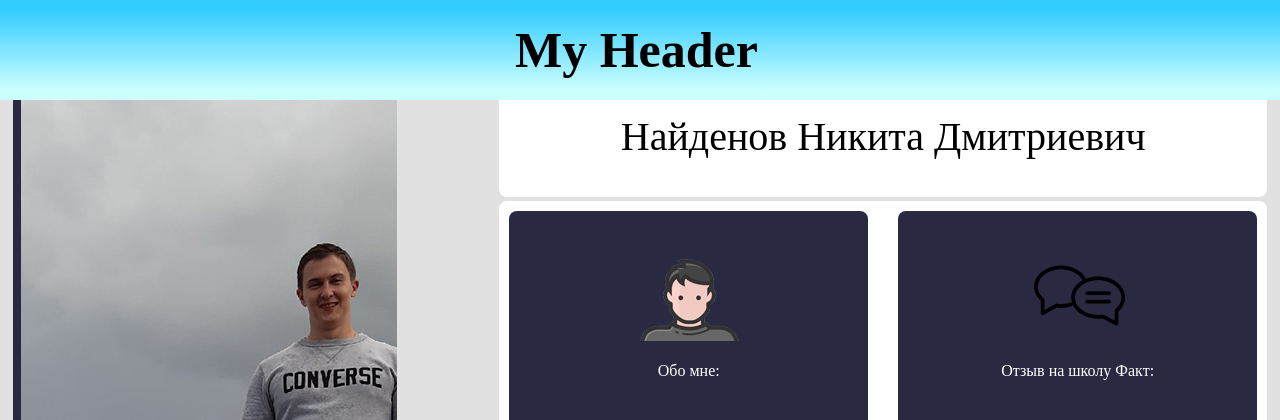
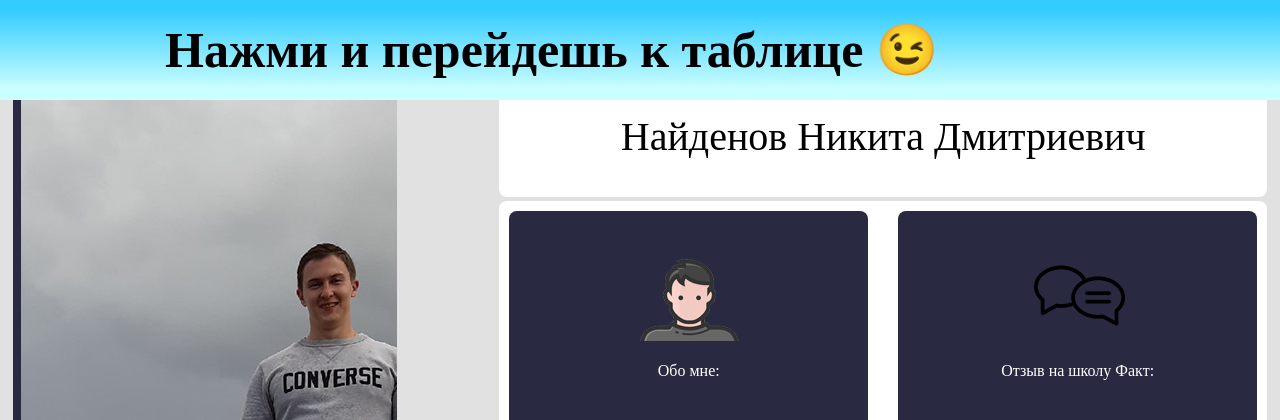
Before and after one commit to NikitaNaydenov/Naydenov-Nikita, a PHP site: page /html/index.html in a window 1280 px wide. Shown: the top 420 px of the page. Run offline with PHP 8.4, Linux system fonts and the light colour scheme.

Commit message:
Table Mendeleev

```diff
--- a/задание phpstorm/css/style.css
+++ b/задание phpstorm/css/style.css
@@ -56,7 +56,7 @@ body{
 .header__container{
     display: flex;
     width: 100%;
-    max-width: 250px;
+    max-width: 950px;
     min-height: 100px;
     align-items: center;
     margin-right: auto;
--- a/задание phpstorm/html/index.html
+++ b/задание phpstorm/html/index.html
@@ -15,8 +15,8 @@
 
 			<header class="header">
 				<div class="header__container _container">
-					<a href="" class="header__logo">
-						My Header
+					<a href="http://localhost:63342/php%20%D0%B7%D0%B0%D0%B4%D0%B0%D0%BD%D0%B8%D0%B5/%D0%A2%D0%B0%D0%B1%D0%BB%D0%B8%D1%86%D0%B0%20%D0%BC%D0%B5%D0%BD%D0%B4%D0%B5%D0%BB%D0%B5%D0%B5%D0%B2%D0%B0/index/index.html?_ijt=jq8u2pjj90obrvqeejnv63ougl" class="header__logo">
+						Нажми и перейдешь к таблице 😉
 					</a>
 				</div>
 			</header>
```
